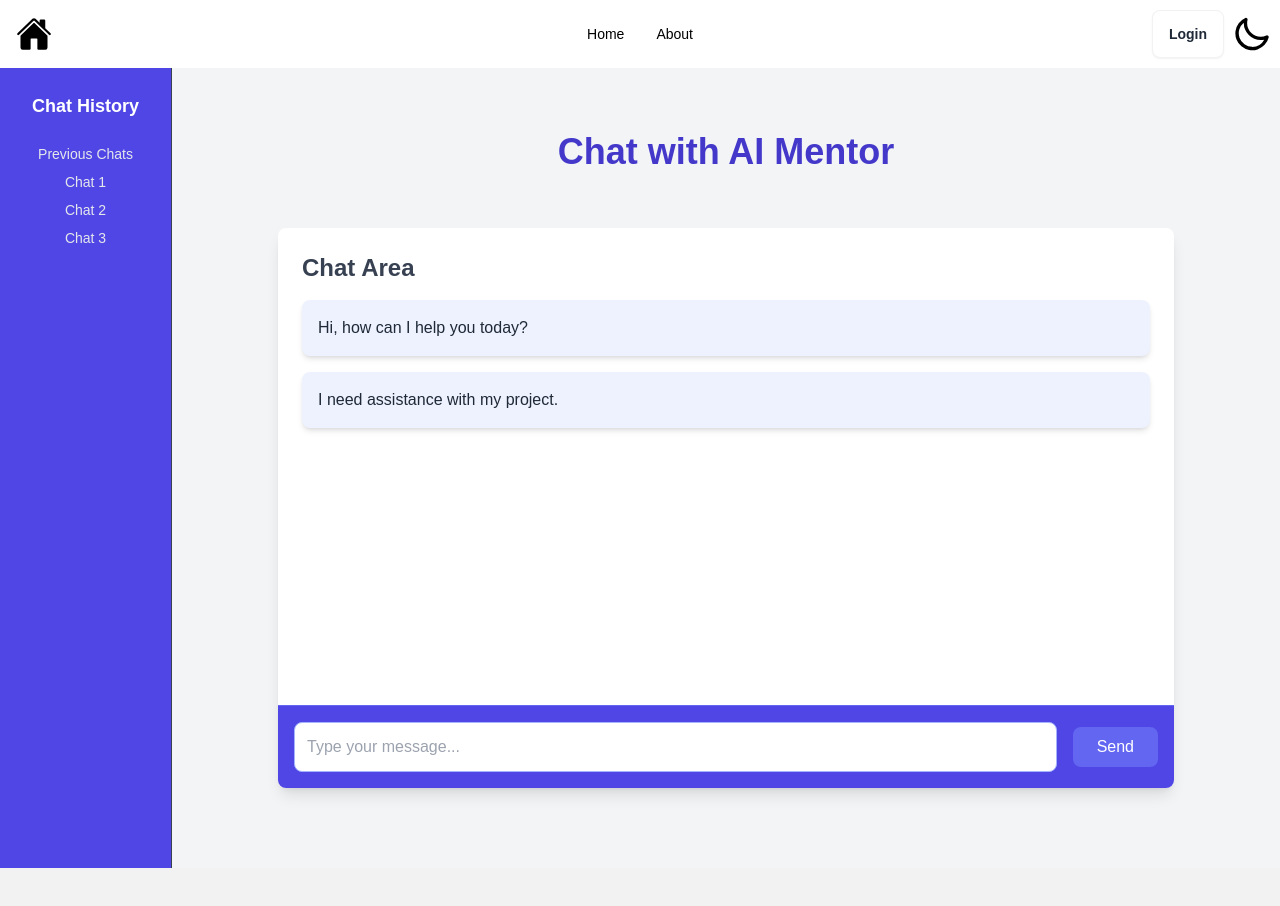
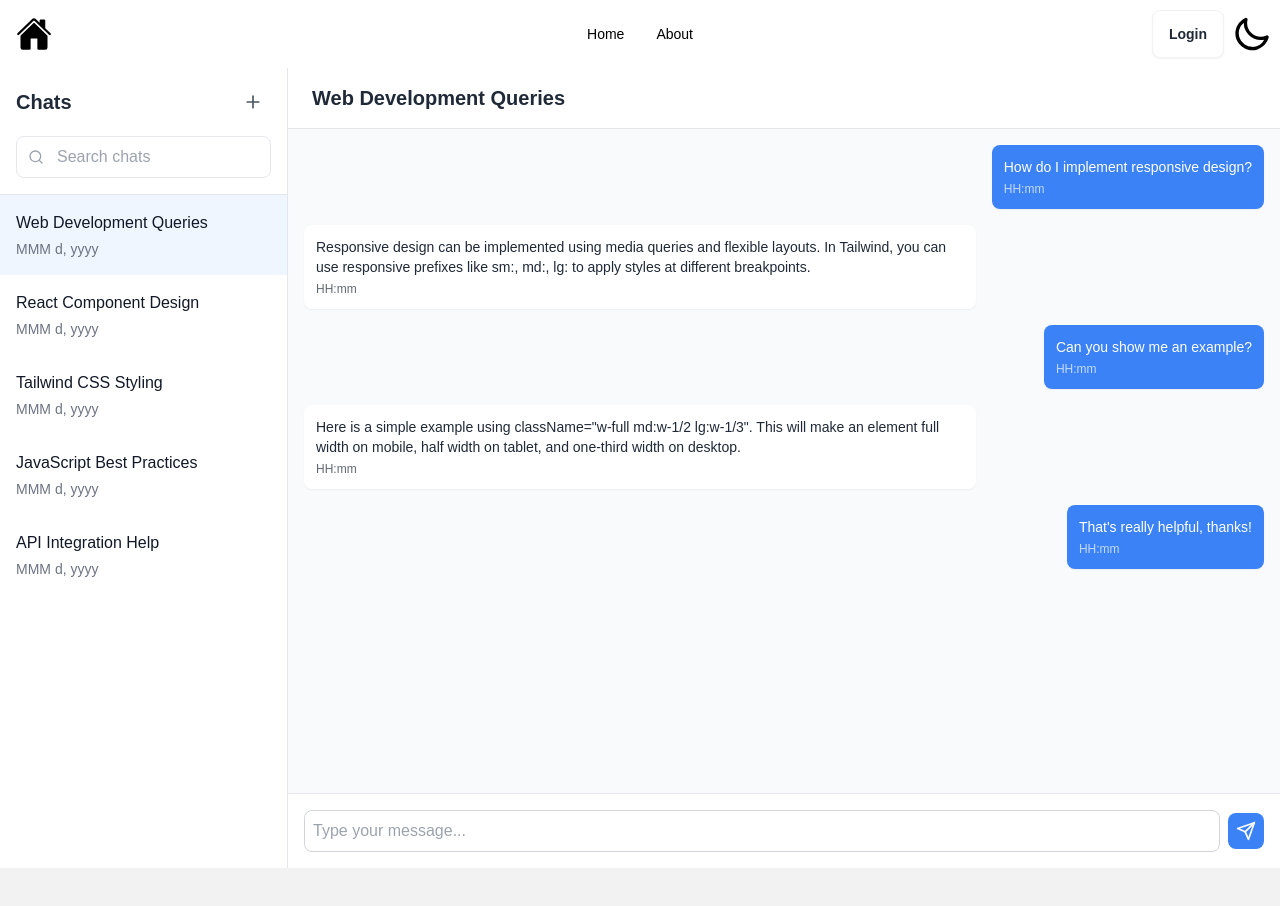
Before and after one commit to devenkumar1/CodeToCarrer, a Next.js app: page /AiMentor in a window 1280 px wide. Shown: the top 906 px of the page. Built offline with nearby package versions, Linux system fonts and the light colour scheme; no server answers.

Commit message:
Giving the ai mentor component a restructure and removing the hydration error

```diff
--- a/app/(user)/AiMentor/page.tsx
+++ b/app/(user)/AiMentor/page.tsx
@@ -1,29 +1,19 @@
 'use client'
 import MentorChatContainer from '@/components/MentorChatContainer'
 import React from 'react'
+import MentorChat from '@/components/MentorChat/MentorChat'
 
 function AiMentor() {
   return (
-    <div className='min-h-screen bg-gray-100 dark:bg-gray-900 text-gray-800 dark:text-white flex md:flex-row'>
-      {/* Sidebar */}
-      <div className='w-[20vw] md:w-[15vw] bg-indigo-600 dark:bg-indigo-800 min-h-screen text-center border-r border-gray-700 md:p-6 '>
-        <h2 className='md:text-lg text-sm font-semibold text-white'>Chat History</h2>
-        <div className='mt-6'>
-          <ul className='space-y-2'>
-            <li className='text-sm text-gray-200 dark:text-gray-300'>Previous Chats</li>
-            <li className='text-sm text-gray-200 dark:text-gray-300'>Chat 1</li>
-            <li className='text-sm text-gray-200 dark:text-gray-300'>Chat 2</li>
-            <li className='text-sm text-gray-200 dark:text-gray-300'>Chat 3</li>
-          </ul>
-        </div>
-      </div>
+    <>
 
-      {/* Main Content */}
+      {/* Main Content
       <div className='w-full flex justify-center items-center flex-col md:p-6'>
         <h1 className='md:text-4xl text-2xl font-semibold text-indigo-700 dark:text-indigo-300 md:mt-10 mt-2'>Chat with AI Mentor</h1>
-        <MentorChatContainer />
-      </div>
-    </div>
+        <MentorChatContainer /> */}
+      {/* </div> */}
+      <MentorChat/>
+    </>
   )
 }
 
--- /dev/null
+++ b/components/MentorChat/MentorChat.jsx
@@ -0,0 +1,139 @@
+"use client"
+import { useState, useRef, useEffect } from "react";
+import { FiSend, FiSearch, FiPlus, FiMenu } from "react-icons/fi";
+// import { format } from "date-fns";
+
+const ChatBot = () => {
+  const [isSidebarOpen, setIsSidebarOpen] = useState(false);
+  const [activeChat, setActiveChat] = useState(0);
+  const [newMessage, setNewMessage] = useState("");
+  const chatEndRef = useRef(null);
+
+  const dummyTopics = [
+    { id: 0, title: "Web Development Queries", lastMessage: new Date(2024, 0, 15) },
+    { id: 1, title: "React Component Design", lastMessage: new Date(2024, 0, 14) },
+    { id: 2, title: "Tailwind CSS Styling", lastMessage: new Date(2024, 0, 13) },
+    { id: 3, title: "JavaScript Best Practices", lastMessage: new Date(2024, 0, 12) },
+    { id: 4, title: "API Integration Help", lastMessage: new Date(2024, 0, 11) }
+  ];
+
+  const dummyMessages = [
+    { id: 1, text: "How do I implement responsive design?", sender: "user", timestamp: new Date(2024, 0, 15, 10, 30) },
+    { id: 2, text: "Responsive design can be implemented using media queries and flexible layouts. In Tailwind, you can use responsive prefixes like sm:, md:, lg: to apply styles at different breakpoints.", sender: "bot", timestamp: new Date(2024, 0, 15, 10, 31) },
+    { id: 3, text: "Can you show me an example?", sender: "user", timestamp: new Date(2024, 0, 15, 10, 32) },
+    { id: 4, text: "Here is a simple example using className=\"w-full md:w-1/2 lg:w-1/3\". This will make an element full width on mobile, half width on tablet, and one-third width on desktop.", sender: "bot", timestamp: new Date(2024, 0, 15, 10, 33) },
+    { id: 5, text: "That's really helpful, thanks!", sender: "user", timestamp: new Date(2024, 0, 15, 10, 34) }
+  ];
+
+  useEffect(() => {
+    chatEndRef.current?.scrollIntoView({ behavior: "smooth" });
+  }, [dummyMessages]);
+
+  const handleSendMessage = (e) => {
+    e.preventDefault();
+    if (!newMessage.trim()) return;
+    setNewMessage("");
+  };
+
+  return (
+    <div className="h-screen flex overflow-hidden bg-gray-50">
+      {/* Sidebar */}
+      <div className={`${isSidebarOpen ? "translate-x-0" : "-translate-x-full"} fixed md:relative md:translate-x-0 z-30 w-72 h-full transition-transform duration-300 ease-in-out bg-white border-r border-gray-200`}>
+        <div className="p-4 border-b border-gray-200">
+          <div className="flex items-center justify-between mb-4">
+            <button onClick={()=>setIsSidebarOpen(!isSidebarOpen)} className="lg:hidden"> close</button>
+            <h2 className="text-xl font-semibold text-gray-800" >Chats</h2>
+            <button className="p-2 hover:bg-gray-100 rounded-full">
+              <FiPlus className="w-5 h-5 text-gray-600" />
+            </button>
+          </div>
+          <div className="relative">
+            <FiSearch className="absolute left-3 top-1/2 transform -translate-y-1/2 text-gray-400" />
+            <input
+              type="text"
+              placeholder="Search chats"
+              className="w-full pl-10 pr-4 py-2 border border-gray-200 rounded-lg focus:outline-none focus:ring-2 focus:ring-blue-500"
+            />
+          </div>
+        </div>
+        <div className="overflow-y-auto h-[calc(100vh-130px)]">
+          {dummyTopics.map((topic) => (
+            <div
+              key={topic.id}
+              onClick={() => setActiveChat(topic.id)}
+              className={`p-4 cursor-pointer hover:bg-gray-50 ${activeChat === topic.id ? "bg-blue-50" : ""}`}
+            >
+              <div className="flex justify-between items-start">
+                <h3 className="font-medium text-gray-900 truncate">{topic.title}</h3>
+                {/* {topic.unread > 0 && (
+                  <span className="px-2 py-1 text-xs font-semibold bg-blue-500 text-white rounded-full">
+                    {topic.unread}
+                  </span>
+                )} */}
+              </div>
+              <p className="text-sm text-gray-500 mt-1">
+                {(topic.lastMessage, "MMM d, yyyy")}
+              </p>
+            </div>
+          ))}
+        </div>
+      </div>
+
+      {/* Main Chat Area */}
+      <div className="flex-1 flex flex-col h-screen overflow-hidden">
+        <div className="flex items-center justify-between p-4 border-b border-gray-200 bg-white">
+          <div className="flex items-center">
+            <button
+              onClick={() => setIsSidebarOpen(!isSidebarOpen)}
+              className="md:hidden p-2 hover:bg-gray-100 rounded-full"
+            >
+              <FiMenu className="w-5 h-5 text-gray-600" />
+            </button>
+            <h2 className="ml-2 text-xl font-semibold text-gray-800">
+              {dummyTopics[activeChat]?.title}
+            </h2>
+          </div>
+        </div>
+
+        <div className="flex-1 overflow-y-auto p-4 bg-gray-50">
+          {dummyMessages.map((message) => (
+            <div
+              key={message.id}
+              className={`flex ${message.sender === "user" ? "justify-end" : "justify-start"} mb-4`}
+            >
+              <div
+                className={`max-w-[70%] p-3 rounded-lg ${message.sender === "user" ? "bg-blue-500 text-white" : "bg-white text-gray-800"} shadow-sm`}
+              >
+                <p className="text-sm">{message.text}</p>
+                <p className="text-xs mt-1 opacity-70">
+                  {(message.timestamp, "HH:mm")}
+                </p>
+              </div>
+            </div>
+          ))}
+          <div ref={chatEndRef} />
+        </div>
+
+        <form onSubmit={handleSendMessage} className="p-4 border-t border-gray-200 bg-white">
+          <div className="flex items-center space-x-2">
+            <input
+              type="text"
+              value={newMessage}
+              onChange={(e) => setNewMessage(e.target.value)}
+              placeholder="Type your message..."
+              className="flex-1 p-2 border border-gray-300 rounded-lg focus:outline-none focus:ring-2 focus:ring-blue-500"
+            />
+            <button
+              type="submit"
+              className="p-2 bg-blue-500 text-white rounded-lg hover:bg-blue-600 transition-colors"
+            >
+              <FiSend className="w-5 h-5" />
+            </button>
+          </div>
+        </form>
+      </div>
+    </div>
+  );
+};
+
+export default ChatBot;
--- a/components/Navbar.tsx
+++ b/components/Navbar.tsx
@@ -47,7 +47,7 @@ function Navbar({ isDarkMode, setIsDarkMode }: NavbarProps) {
           >
             <li><Link href={"/home"}>Home</Link></li>
             <li>
-              <a><Link href={"/dashboard"}>dashboard</Link></a>
+              <Link href={"/dashboard"}>dashboard</Link>
               <ul className="p-2">
                 <li><Link href={"/AiMentor"}>Ai Mentor</Link></li>
                 <li><Link href={"/code-reviewer"}>code editor</Link></li>
--- a/tsconfig.json
+++ b/tsconfig.json
@@ -22,6 +22,6 @@
       "@/*": ["./*"]
     }
   },
-  "include": ["next-env.d.ts", "**/*.ts", "**/*.tsx", ".next/types/**/*.ts", "app/api/auth/[...nextauth]/route.js", "store/Auth.js", "app/api/auth/login/route.ts", "lib/auth.js", "components/EncrytButton.jsx", "components/FeatureSection/TextParallaxContent.jsx", "components/User/Home/SmoothScrollHero.jsx", "lib/gemini/gemini.js"],
+  "include": ["next-env.d.ts", "**/*.ts", "**/*.tsx", ".next/types/**/*.ts", "app/api/auth/[...nextauth]/route.js", "store/Auth.js", "app/api/auth/login/route.ts", "lib/auth.js", "components/EncrytButton.jsx", "components/FeatureSection/TextParallaxContent.jsx", "components/User/Home/SmoothScrollHero.jsx", "lib/gemini/gemini.js", "components/MentorChat/MentorChat.jsx"],
   "exclude": ["node_modules"]
 }
```
